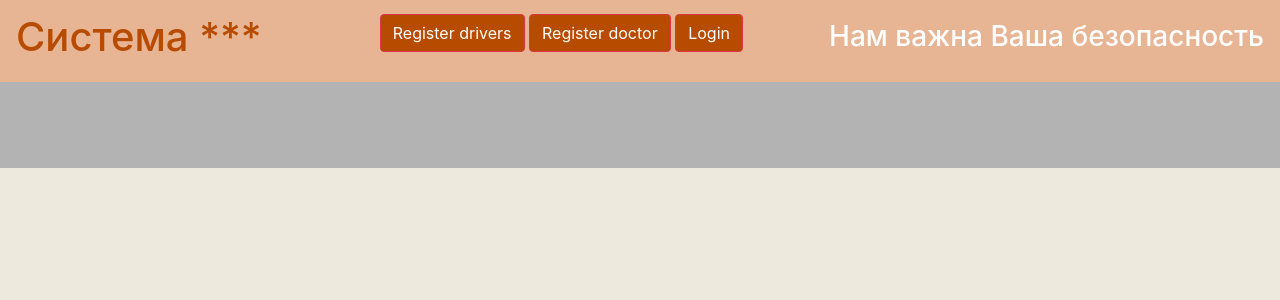
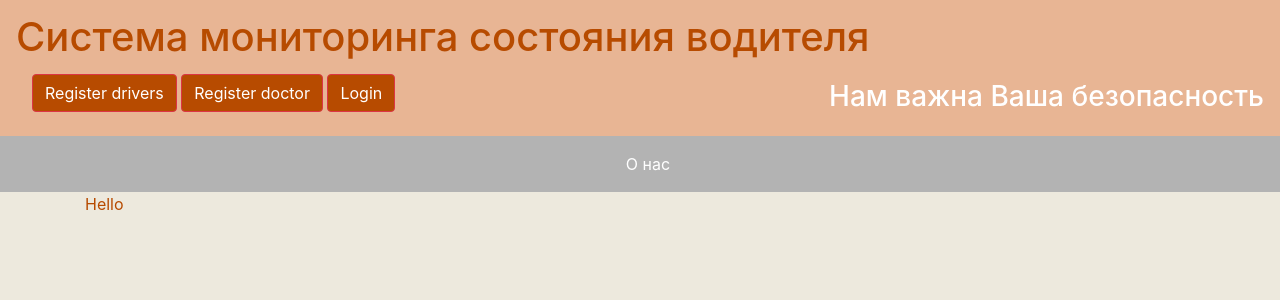
Before and after one commit to azibf/hardaton, a Flask app: page /index in a window 1280 px wide. Shown: the top 300 px of the page. Run offline with Flask 2, Linux system fonts and the light colour scheme; some libraries are stand-ins or nearby versions.

Commit message:
The first version

```diff
--- a/data/db_session.py
+++ b/data/db_session.py
@@ -2,6 +2,7 @@ import sqlalchemy as sa
 import sqlalchemy.orm as orm
 from sqlalchemy.orm import Session
 import sqlalchemy.ext.declarative as dec
+from sqlalchemy import create_engine
 
 SqlAlchemyBase = dec.declarative_base()
 __factory = None
@@ -16,8 +17,7 @@ def global_init(db_file):
         raise Exception("Необходимо указать файл базы данных.")
     conn_str = f'sqlite:///{db_file.strip()}?check_same_thread=False'
     print(f"Подключение к базе данных по адресу {conn_str}")
-
-    engine = sa.create_engine(conn_str, echo=False)
+    engine = create_engine("postgresql+psycopg2://synrjmpibdcoie:c3b5eef599c81287b40cc9895c38a8265e55830a5ccef239d1bd99db393ffc16@ec2-54-197-43-39.compute-1.amazonaws.com:5432/d6o2chqc2kp9gt")
     __factory = orm.sessionmaker(bind=engine)
 
     from . import __all_models
--- a/main.py
+++ b/main.py
@@ -68,16 +68,17 @@ class RegisterFormDoctor(FlaskForm):
     submit = SubmitField('Зерегистрироваться')
 
 
-@app.route('/<tit>')
-@app.route('/index/<tit>')
-def index(tit='Ok'):
-    return render_template('base.html', title=tit)
+@app.route('/')
+@app.route('/index')
+def index():
+    return render_template('base.html', title='Hello')
 
 
 @login_manager.user_loader
 def load_user(user_id):
     session = db_session.create_session()
     return session.query(User).get(user_id)
+
 
 @app.route('/login', methods=['GET', 'POST'])
 def login():
@@ -125,7 +126,7 @@ def reqister(is_driver):
                 pressure=0,
                 pulse=0,
                 temperature=0,
-                reaction='',
+                reaction=0,
                 sobriety=0,
                 doctor_comment='',
                 is_ready=0,
@@ -161,7 +162,7 @@ def reqister(is_driver):
                 pressure=0,
                 pulse=0,
                 temperature=0,
-                reaction='',
+                reaction=0,
                 sobriety=0,
                 doctor_comment='',
                 is_ready=0,
--- a/templates/base.html
+++ b/templates/base.html
@@ -21,7 +21,7 @@
     <header>
     <nav class="navbar navbar-light" style="background-color: #e8b594;">
         <a class="navbar-brand" href="#">
-            <h1 style="color:#b74b00;">Система ***</h1>
+            <h1 style="color:#b74b00;">Система мониторинга состояния водителя</h1>
         {% if current_user.is_authenticated %}
                 <a class="navbar-brand" href="/logout" style="color:#b74b00;">{{ current_user.name }}</a>
             {% else %}
@@ -37,7 +37,7 @@
     <nav class="navbar navbar-light" style="background-color: #b3b3b3;">
         <a class="navbar-brand" href="#">
          <br>
-
+            <a class="btn btn-link" style="color:white;" href="/index">О нас</a>
             {% if current_user.is_authenticated %}
             {% if (current_user.is_doctor == 0) %}
              <a class="btn btn-link" style="color:white;" href="/lk">Личный кабинет</a>
@@ -52,7 +52,7 @@
     </header>
         <!-- Begin page content -->
         <main role="main" class="container">
-            {% block content %}{% endblock %}
+            {% block content %}<p>Hello</p>{% endblock %}
         </main>
 </body>
 </html>
```
